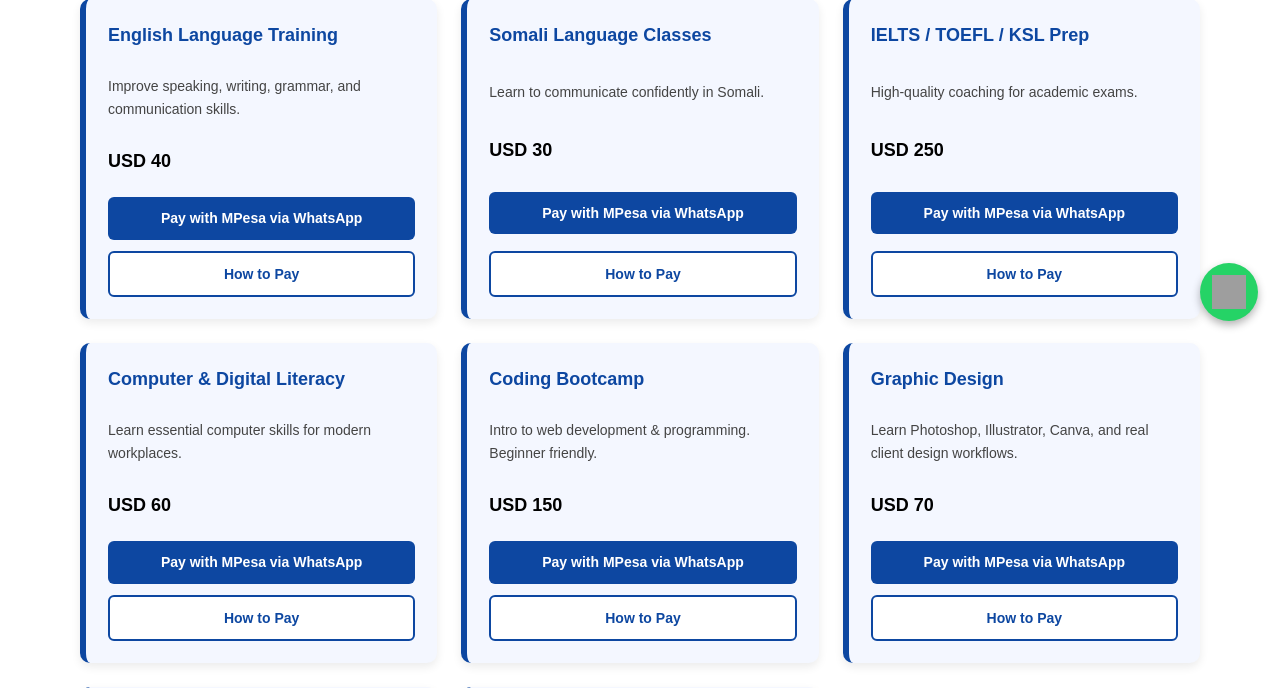
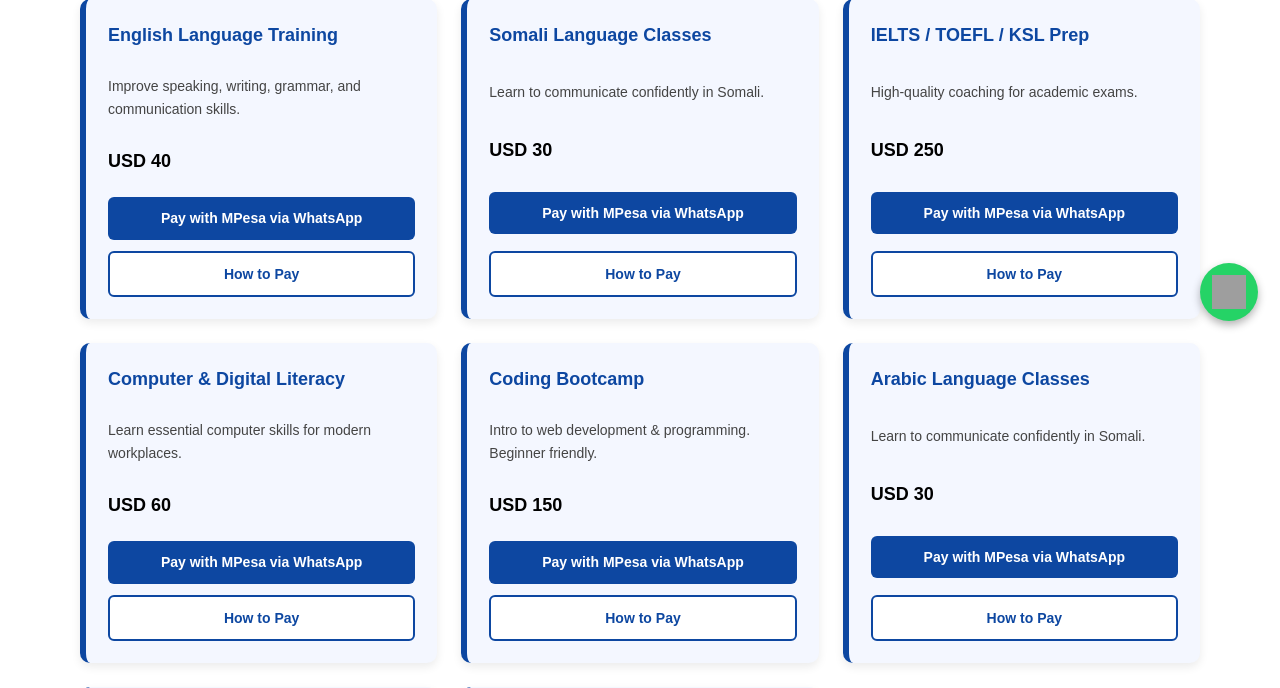
Before and after one commit to HABIB-254-aft/habib_institute, a PHP site: page /pricing.html in a window 1280 px wide. Shown: the part 457-1145 px from the top of the page. Run offline with PHP 8.4, Linux system fonts and the light colour scheme; grey boxes are pictures that could not be loaded.

Commit message:
second commit

```diff
--- a/CSS/style.css
+++ b/CSS/style.css
@@ -1,8 +1,4 @@
 /* GLOBAL */
-
-html {
-    scroll-behavior: smooth;
-}
 
 .fade-in {
     opacity: 0;
--- a/JS/script.js
+++ b/JS/script.js
@@ -66,11 +66,24 @@ window.addEventListener("scroll", () => {
 document.addEventListener("DOMContentLoaded", function () {
     const faqItems = document.querySelectorAll(".faq-item");
 
-    faqItems.forEach(item => {
-        item.querySelector(".faq-question").addEventListener("click", () => {
-            item.classList.toggle("active");
+    faqItems.forEach((item) => {
+        item.addEventListener("click", () => {
+            let ans = item.querySelector(".faq-answer");
+            if (ans.style.display == "none") {
+                ans.style.display = "block";
+            } else {
+                ans.style.display = "none";
+            }
+
         });
-    });
+    })
+    // faqItems.forEach(item => {
+
+    //     item.querySelector(".faq-question").addEventListener("click", () => {
+
+    //         item.classList.toggle("active");
+    //     });
+    // });
 });
 
 /* =======================
--- a/pricing.html
+++ b/pricing.html
@@ -127,9 +127,9 @@
 
             <!-- Graphic Design -->
             <div class="pricing-card">
-                <h3>Graphic Design</h3>
-                <p>Learn Photoshop, Illustrator, Canva, and real client design workflows.</p>
-                <div class="price-text">USD 70</div>
+                <h3>Arabic Language Classes</h3>
+                <p>Learn to communicate confidently in Somali.</p>
+                <div class="price-text">USD 30</div>
 
                 <a class="pay-btn"
                    href="https://wa.me/254718413275?text=I%20want%20to%20pay%20for%20Graphic%20Design">
--- a/programs.html
+++ b/programs.html
@@ -80,8 +80,8 @@
             </div>
 
             <div class="program-card">
-                <h3>Graphic Design</h3>
-                <p>Master design tools like Photoshop and Canva for professional results.</p>
+              <h3>Arabic Language Classes</h3>
+                <p>Learn Somali for communication, culture, business, or personal growth.</p>
             </div>
 
             <div class="program-card">
```
